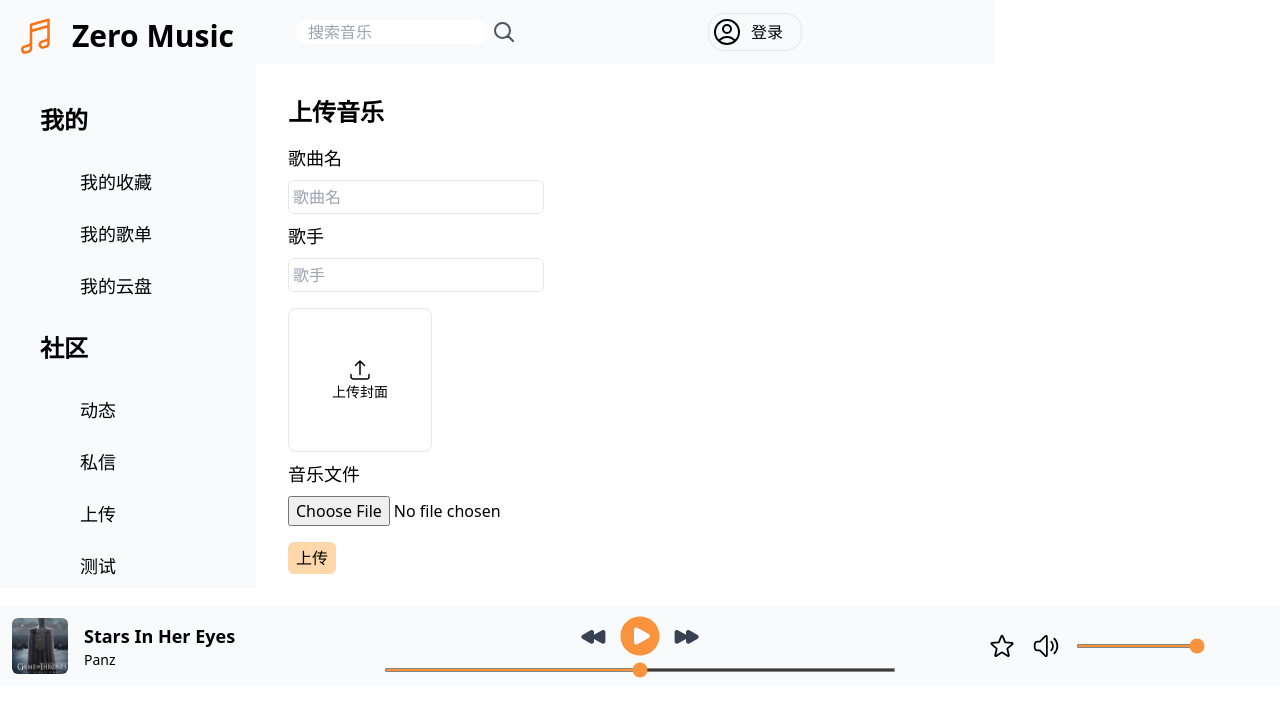
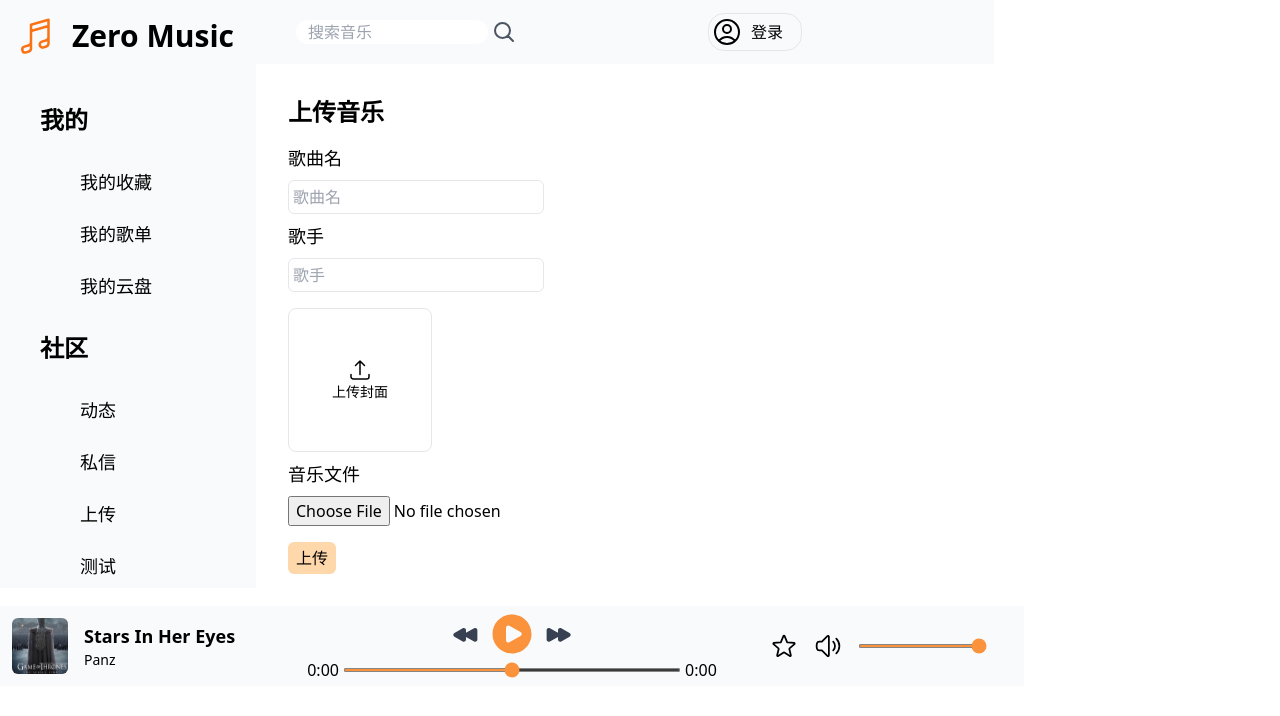
Before and after one commit to HaowenHou/zero-music-mern, a Next.js app: page /upload in a window 1280 px wide. Shown: the top 716 px of the page. Built offline with nearby package versions, Linux system fonts and the light colour scheme; no server answers.

Commit message:
Add timestamps, Add cleanup function

```diff
--- a/pages/components/PlayerControl.js
+++ b/pages/components/PlayerControl.js
@@ -1,4 +1,10 @@
 import React, { useState, useEffect, useRef } from 'react';
+
+function formatTime(time) {
+    const minutes = Math.floor(time / 60);
+    const seconds = Math.floor(time % 60);
+    return `${minutes}:${seconds < 10 ? '0' : ''}${seconds}`;
+}
 
 const PlayerControl = ({ tracks }) => {
     // tracks: [{id, title, artist, file, cover}, ...]
@@ -7,16 +13,33 @@ const PlayerControl = ({ tracks }) => {
     const audioRef = useRef(null);
     const [trackProgress, setTrackProgress] = useState(0);
     const [volume, setVolume] = useState(1); // Default volume is 100%
+    const [currentTime, setCurrentTime] = useState("0:00");
+    const [duration, setDuration] = useState("0:00");
 
     // Load track when track changes
     useEffect(() => {
-        audioRef.current = new Audio(tracks[currentTrackIndex].file);
-        audioRef.current.volume = volume;
-        if (isPlaying) {
-            audioRef.current.play();
-        } else {
-            audioRef.current.pause();
-        }
+        const newAudio = new Audio(tracks[currentTrackIndex].file);
+        audioRef.current = newAudio;
+        newAudio.volume = volume;
+
+        const current = formatTime(0);
+        setCurrentTime(current);
+
+        const onMetadataLoaded = () => {
+            const dur = formatTime(newAudio.duration);
+            setDuration(dur);
+
+            if (isPlaying) {
+                newAudio.play();
+            }
+        };
+
+        newAudio.addEventListener('loadedmetadata', onMetadataLoaded);
+
+        return () => {
+            newAudio.removeEventListener('loadedmetadata', onMetadataLoaded);
+            newAudio.pause();
+        };
     }, [currentTrackIndex]);
 
     // Update progress as audio plays
@@ -24,6 +47,8 @@ const PlayerControl = ({ tracks }) => {
         const interval = setInterval(() => {
             if (audioRef.current) {
                 setTrackProgress(audioRef.current.currentTime / audioRef.current.duration);
+                const current = formatTime(audioRef.current.currentTime);
+                setCurrentTime(current);
             }
         }, 500);
         return () => clearInterval(interval);
@@ -56,6 +81,8 @@ const PlayerControl = ({ tracks }) => {
         const newTime = e.target.value * audioRef.current.duration;
         audioRef.current.currentTime = newTime;
         setTrackProgress(audioRef.current.currentTime / audioRef.current.duration);
+        const current = formatTime(audioRef.current.currentTime);
+        setCurrentTime(current);
     };
 
     const onVolumeChange = (e) => {
@@ -66,7 +93,7 @@ const PlayerControl = ({ tracks }) => {
     };
 
     return (
-        <div className='w-full flex bg-gray-50 h-20'>
+        <div className='max-w-5xl flex bg-gray-50 h-20'>
             <div className='flex flex-[3] items-center'>
                 <img src={tracks[currentTrackIndex].cover} className='ml-3 w-14 h-14 rounded-md' />
                 <div className='ml-4 flex flex-col'>
@@ -74,6 +101,7 @@ const PlayerControl = ({ tracks }) => {
                     <span className='text-sm'>{tracks[currentTrackIndex].artist}</span>
                 </div>
             </div>
+
             <div className='flex flex-col items-center justify-center flex-[4]'>
                 <div className='flex justify-center'>
                     <button onClick={prevTrack}>
@@ -98,11 +126,14 @@ const PlayerControl = ({ tracks }) => {
                         </svg>
                     </button>
                 </div>
-                {/* <div className='w-1/2'> */}
-                <input type="range" value={trackProgress} step="0.01" min="0" max="1" onChange={onProgressChange}
-                    className='my-2 h-1 bg-gray-200 rounded-lg cursor-pointer w-full accent-orange-400' />
-                {/* </div> */}
+                <div className='flex w-full items-center gap-1'>
+                    <span>{currentTime}</span>
+                    <input type="range" value={trackProgress} step="0.01" min="0" max="1" onChange={onProgressChange}
+                        className='my-2 h-1 bg-gray-200 rounded-lg cursor-pointer w-full accent-orange-400' />
+                    <span>{duration}</span>
+                </div>
             </div>
+
             <div className='flex flex-[3] items-center justify-center gap-4'>
                 {true ? (
                     <svg xmlns="http://www.w3.org/2000/svg" fill="none" viewBox="0 0 24 24" strokeWidth={1.5} stroke="currentColor" className="w-7 h-7 ml-4">
@@ -117,7 +148,7 @@ const PlayerControl = ({ tracks }) => {
                     <path strokeLinecap="round" strokeLinejoin="round" d="M19.114 5.636a9 9 0 0 1 0 12.728M16.463 8.288a5.25 5.25 0 0 1 0 7.424M6.75 8.25l4.72-4.72a.75.75 0 0 1 1.28.53v15.88a.75.75 0 0 1-1.28.53l-4.72-4.72H4.51c-.88 0-1.704-.507-1.938-1.354A9.009 9.009 0 0 1 2.25 12c0-.83.112-1.633.322-2.396C2.806 8.756 3.63 8.25 4.51 8.25H6.75Z" />
                 </svg>
                 <input type="range" className='accent-orange-400 h-1'
-                value={volume} min="0" max="1" step="0.01" onChange={onVolumeChange} />
+                    value={volume} min="0" max="1" step="0.01" onChange={onVolumeChange} />
             </div>
         </div>
     );
```
